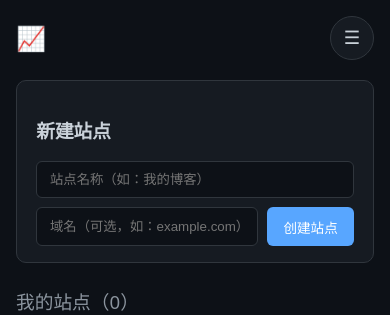
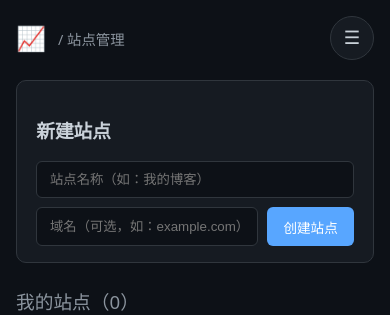
Before and after one commit to fireboltby/smart-analytics, a FastAPI app: template src/smart_analytics/templates/sites.html in a window 390 px wide. Shown: the top 315 px of the page. Run offline with FastAPI, Linux system fonts and the light colour scheme; the template is opened without the code that fills it, so the values that code supplies are empty.

Commit message:
fix: 移动端导航显示站点/页面名(brand-site)，仪表盘补齐 brand
- dashboard.html: include _nav 前加 `{% set brand = site.name if site else "" %}`，
  将当前站点名喂给 brand-site（此前仪表盘未 set brand，导致 {% if brand %} 不成立、站点名不渲染）。
- style.css(≤560px): 解除对 brand-site 的 display:none（品牌名 smart-analytics 仍隐藏），
  移动端导航显示站点/页面名；加 max-width:42vw + 省略号截断，避免长名撑爆布局。
- base.html: style.css 版本号 v=28 -> v=29 强制刷新。

```diff
--- a/src/smart_analytics/static/css/style.css
+++ b/src/smart_analytics/static/css/style.css
@@ -1017,10 +1017,16 @@ nav .nav-group .site-switcher select option {
     gap: 0.75rem;
   }
   nav .nav-right { width: auto; }   /* 覆盖平板段的 100%，恢复右上簇 */
-  /* 保留 LOGO，仅在手机端隐藏文字站点名 */
-  nav .nav-brand { width: auto; }
-  nav .brand-name,
-  nav .brand-site { display: none; }
+  /* 保留 LOGO，仅隐藏产品名 smart-analytics；站点/页面名(brand-site)在手机端显示 */
+  nav .nav-brand { width: auto; min-width: 0; }
+  nav .brand-name { display: none; }
+  nav .brand-site {
+    display: inline-block;
+    max-width: 42vw;
+    overflow: hidden;
+    text-overflow: ellipsis;
+    vertical-align: middle;
+  }
 
   /* 顶栏操作簇：换肤键 + 汉堡菜单靠右排列 */
   nav .nav-top {
--- a/src/smart_analytics/templates/base.html
+++ b/src/smart_analytics/templates/base.html
@@ -17,7 +17,7 @@
       }
     })();
   </script>
-  <link rel="stylesheet" href="/static/css/style.css?v=28">
+  <link rel="stylesheet" href="/static/css/style.css?v=29">
   {% block head %}{% endblock %}
 </head>
 <body>
--- a/src/smart_analytics/templates/dashboard.html
+++ b/src/smart_analytics/templates/dashboard.html
@@ -9,6 +9,7 @@
 {% block body %}
 <div class="container">
   {% set active = "dashboard" %}
+  {% set brand = site.name if site else "" %}
   {% include "_nav.html" %}
 
   {% if no_site %}
```
